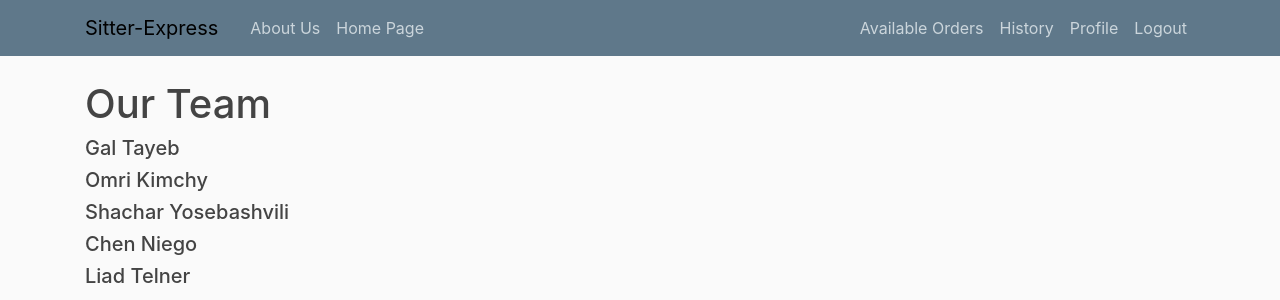
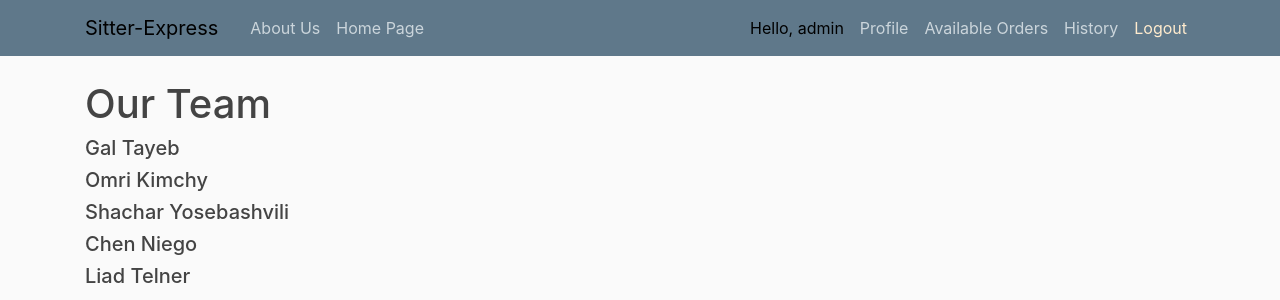
Before and after one commit to GalTayeb/SitterExpress, a Django app: page /about/ in a window 1280 px wide. Shown: the top 300 px of the page. Run offline with Django 3.2, Linux system fonts and the light colour scheme; a user stored in the database is signed in; some libraries are stand-ins or nearby versions.

Commit message:
New Update

```diff
--- a/babySitter/templates/babySitter/base.html
+++ b/babySitter/templates/babySitter/base.html
@@ -37,13 +37,15 @@
             <!-- Navbar Right Side -->
             <div class="navbar-nav">
               {% if user.is_authenticated %}
+                <a class="nav-item nav-link" style="color: black" class="account-heading">Hello, {{ user.username }}</a>
+                <a class="nav-item nav-link" href="{% url 'profile' %}">Profile</a>
                 <a class="nav-item nav-link" href="{% url 'babySitter-orders' %}">Available Orders</a>
                 <a class="nav-item nav-link" href="{% url 'babySitter-history' %}">History</a>
-                <a class="nav-item nav-link" href="{% url 'profile' %}">Profile</a>
-                <a class="nav-item nav-link" href="{% url 'logout' %}">Logout</a>
+
+                <a class="nav-item nav-link" style="color: blanchedalmond" href="{% url 'logout' %}">Logout</a>
               {% else %}
-                <a class="nav-item nav-link" href="{% url 'login' %}">Login</a>
-                <a class="nav-item nav-link" href="{% url 'babySitter-choice' %}">Register</a>
+                <a class="nav-item nav-link" style="color: blanchedalmond" href="{% url 'login' %}">Login</a>
+                <a class="nav-item nav-link" style="color: blanchedalmond" href="{% url 'babySitter-choice' %}">Register</a>
                {% endif %}
             </div>
           </div>
```
Also changed, not shown: db.sqlite3.
